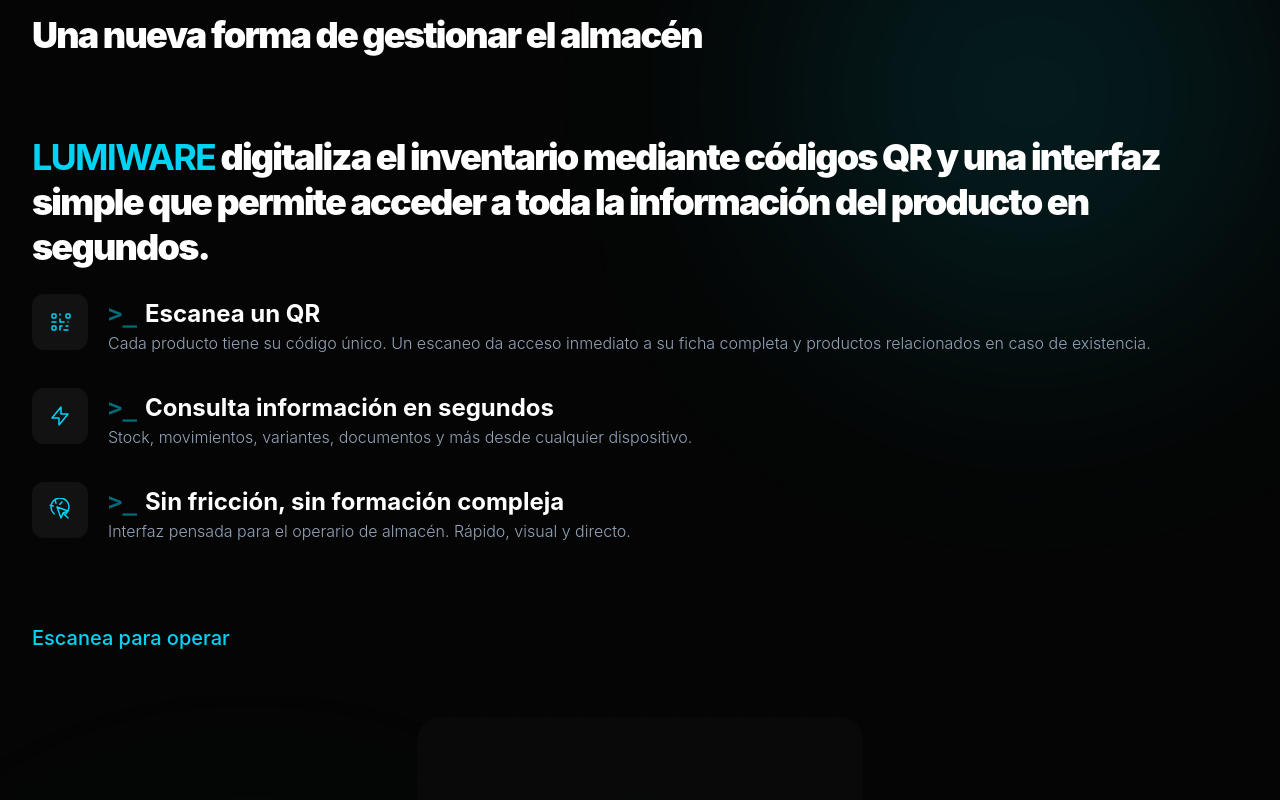
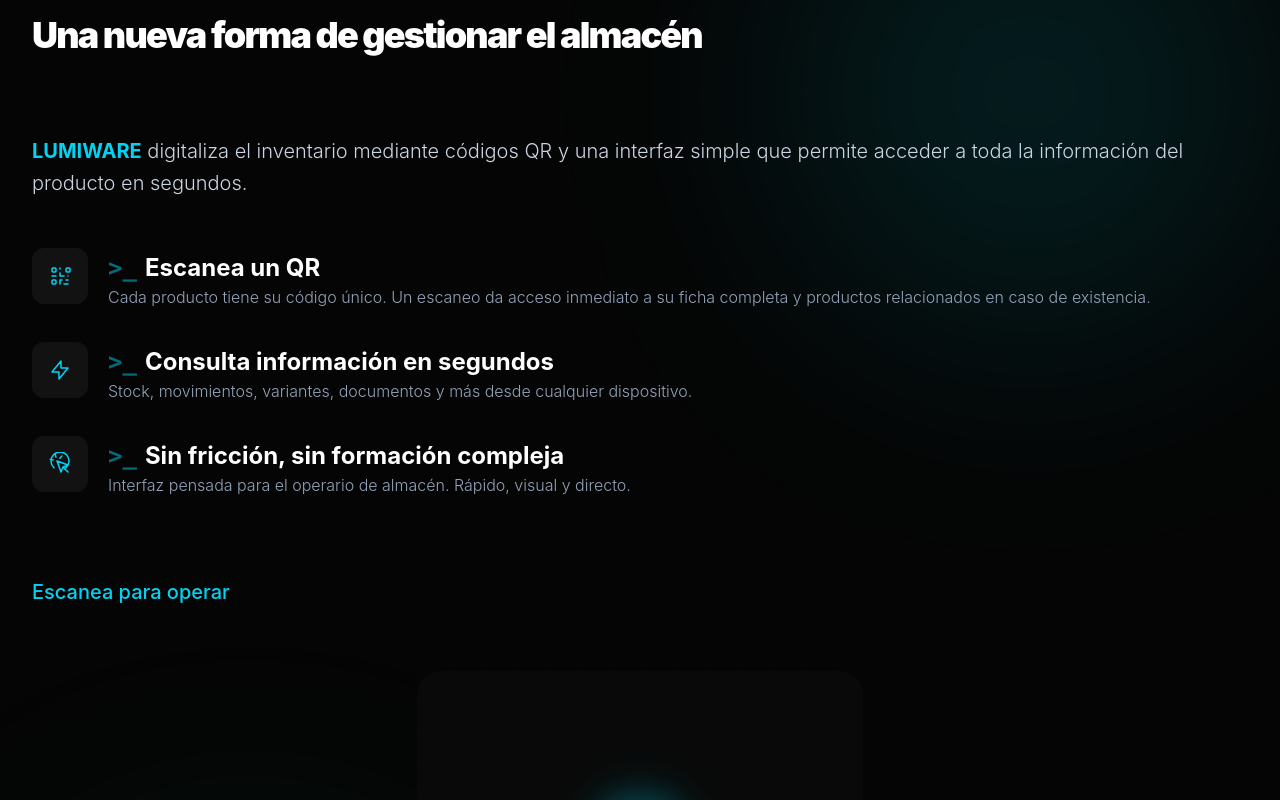
Before and after one commit to JoseMas68/lumicatech, a Next.js app: page /lumiware in a window 1280 px wide. Shown: the part 3720-4520 px from the top of the page. Built offline with nearby package versions, Linux system fonts and the light colour scheme; no server answers; the database is empty; a web font is replaced by a local one.

Commit message:
fix: Corregir tamaño del texto en Solution.tsx

```diff
--- a/app/lumiware/components/Solution.tsx
+++ b/app/lumiware/components/Solution.tsx
@@ -66,9 +66,9 @@
             transition={{ duration: 0.8 }}
             className="space-y-12"
           >
-            <h2 className="text-4xl md:text-5xl font-black text-white tracking-tighter mb-6 font-headline leading-tight">
+            <p className="text-xl md:text-2xl text-slate-300 leading-relaxed font-light">
               <span className="font-bold text-cyan-400">LUMIWARE</span> digitaliza el inventario mediante códigos QR y una interfaz simple que permite acceder a toda la información del producto en segundos.
-            </h2>
+            </p>
 
             {/* Features List */}
             <div className="space-y-8">
```
